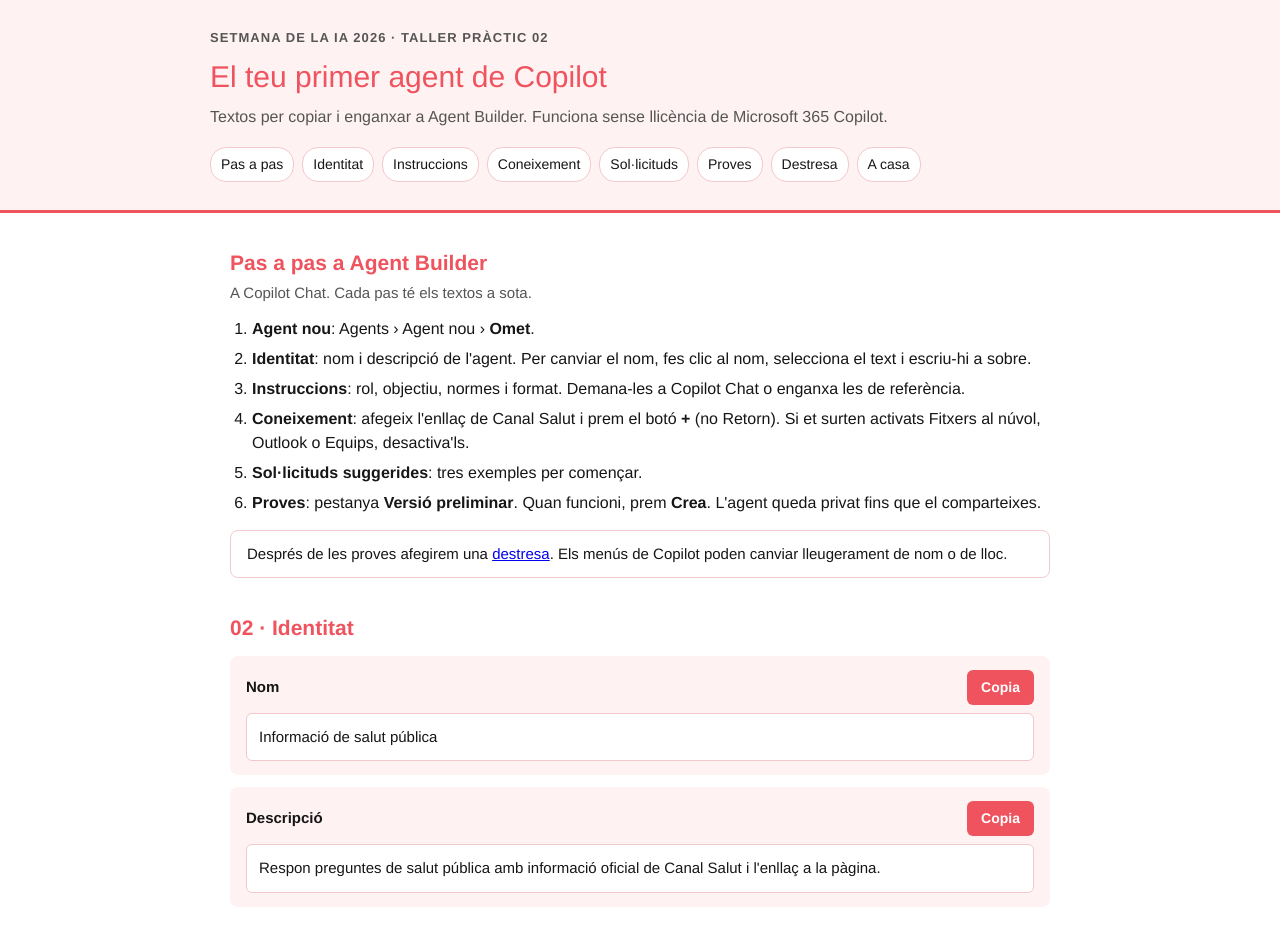
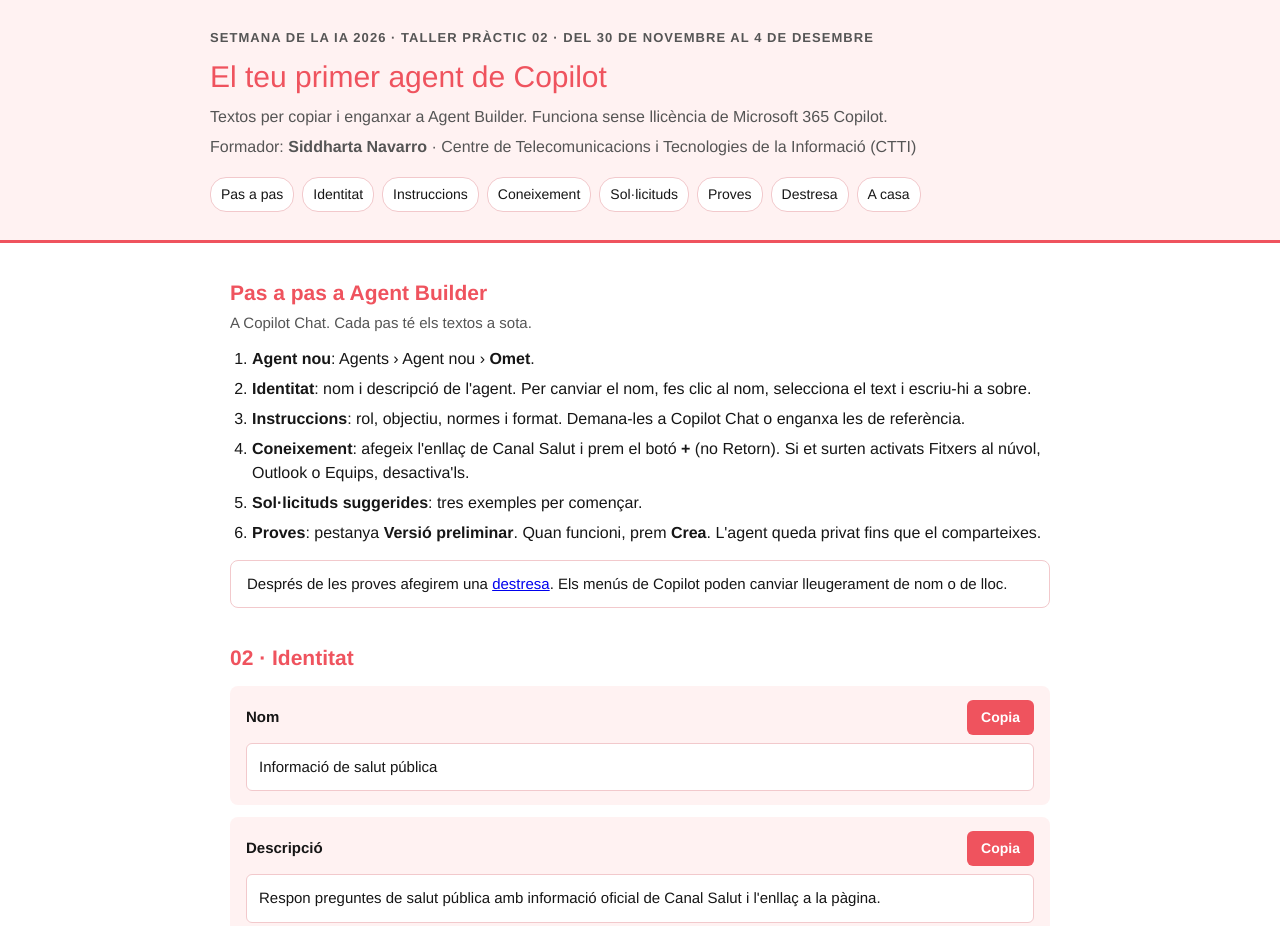
Before and after one commit to sidddi/taller-el-teu-primer-agent-setmana-ia, a plain HTML site: page index.html in a window 1280 px wide. Shown: the top 926 px of the page. Drawn offline with Linux system fonts and the light colour scheme.

Commit message:
Versio final del taller

```diff
--- a/index.html
+++ b/index.html
@@ -39,9 +39,10 @@
 <body>
 <header>
   <div class="wrap">
-    <p class="kicker">Setmana de la IA 2026 · Taller pràctic 02</p>
+    <p class="kicker">Setmana de la IA 2026 · Taller pràctic 02 · Del 30 de novembre al 4 de desembre</p>
     <h1>El teu primer agent de Copilot</h1>
     <p>Textos per copiar i enganxar a Agent Builder. Funciona sense llicència de Microsoft 365 Copilot.</p>
+    <p style="margin-top:6px">Formador: <strong>Siddharta Navarro</strong> · Centre de Telecomunicacions i Tecnologies de la Informació (CTTI)</p>
     <nav aria-label="Seccions">
       <a href="#passos">Pas a pas</a>
       <a href="#identitat">Identitat</a>
@@ -222,7 +223,7 @@ Proposa'm també tres sol·licituds suggerides i tres preguntes de prova: un cas
 </main>
 
 <footer>
-  <div class="wrap">Setmana de la IA 2026 · Generalitat de Catalunya · Pla d'adopció de la IA. La informació de Canal Salut pot canviar: consulta sempre la pàgina oficial.</div>
+  <div class="wrap">Taller 02 · Siddharta Navarro (CTTI) · Setmana de la IA, del 30 de novembre al 4 de desembre de 2026 · Generalitat de Catalunya · Pla d'adopció de la IA. La informació de Canal Salut pot canviar: consulta sempre la pàgina oficial.</div>
 </footer>
 
 <script>
```
